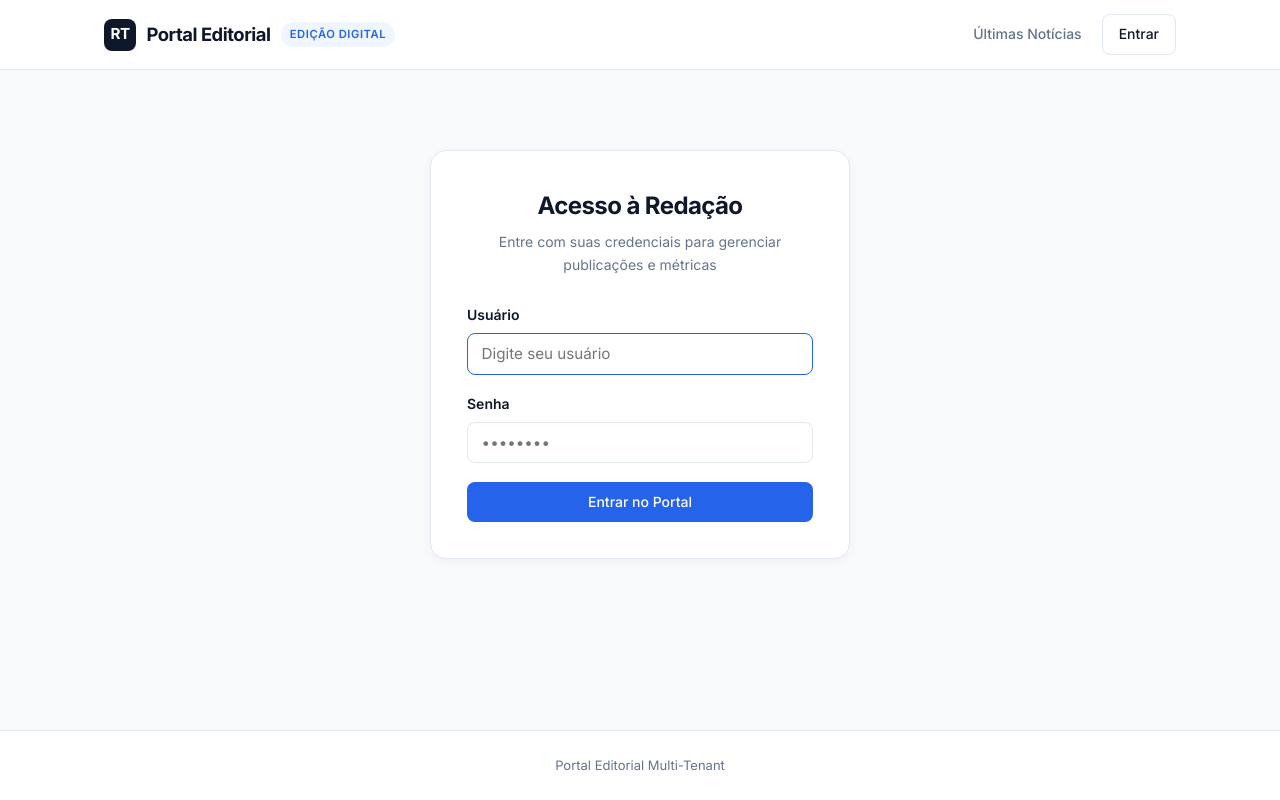
After one commit to caiosandor/blog, a Django app: page /entrar/ in a window 1280 px wide. The commit adds this page. Run offline with Django 5.2, Linux system fonts and the light colour scheme.

Commit message:
criando a tela de login editorial e configura redirecionamento de autenticacao

```diff
--- a/portal/blog/templates/blog/base.html
+++ b/portal/blog/templates/blog/base.html
@@ -238,7 +238,7 @@
                     <span class="nav-user">@{{ user.username }}</span>
                     <a href="{% url 'logout' %}" class="btn btn-outline" style="padding: 0.35rem 0.75rem; font-size: 0.8125rem;">Sair</a>
                 {% else %}
-                    <a href="/admin/login/?next=/" class="btn btn-outline">Entrar</a>
+                    <a href="{% url 'login' %}" class="btn btn-outline">Entrar</a>
                 {% endif %}
             </nav>
         </div>
--- /dev/null
+++ b/portal/blog/templates/blog/login.html
@@ -0,0 +1,105 @@
+{% extends 'blog/base.html' %}
+
+{% block title %}Entrar — Portal Editorial{% endblock %}
+
+{% block extra_css %}
+<style>
+    .login-wrapper {
+        max-width: 420px;
+        margin: 3rem auto;
+        background-color: var(--bg-card);
+        border: 1px solid var(--border);
+        border-radius: 1rem;
+        padding: 2.25rem;
+        box-shadow: 0 4px 12px rgba(15, 23, 42, 0.04);
+    }
+
+    .login-header {
+        text-align: center;
+        margin-bottom: 1.75rem;
+    }
+
+    .login-header h1 {
+        font-size: 1.5rem;
+        font-weight: 700;
+        letter-spacing: -0.025em;
+    }
+
+    .login-header p {
+        font-size: 0.875rem;
+        color: var(--text-muted);
+        margin-top: 0.35rem;
+    }
+
+    .form-group {
+        margin-bottom: 1.15rem;
+    }
+
+    .form-group label {
+        display: block;
+        font-size: 0.875rem;
+        font-weight: 600;
+        margin-bottom: 0.4rem;
+        color: var(--text-main);
+    }
+
+    .form-group input {
+        width: 100%;
+        padding: 0.65rem 0.85rem;
+        border: 1px solid var(--border);
+        border-radius: 0.5rem;
+        font-size: 0.95rem;
+        font-family: inherit;
+        outline: none;
+        transition: border-color 0.15s;
+    }
+
+    .form-group input:focus {
+        border-color: var(--primary);
+    }
+
+    .error-box {
+        background-color: #fee2e2;
+        color: #991b1b;
+        border: 1px solid #fecaca;
+        border-radius: 0.5rem;
+        padding: 0.75rem 1rem;
+        font-size: 0.85rem;
+        margin-bottom: 1.25rem;
+    }
+</style>
+{% endblock %}
+
+{% block content %}
+    <div class="login-wrapper">
+        <div class="login-header">
+            <h1>Acesso à Redação</h1>
+            <p>Entre com suas credenciais para gerenciar publicações e métricas</p>
+        </div>
+
+        {% if form.errors %}
+            <div class="error-box">
+                Usuário ou senha inválidos. Verifique os dados e tente novamente.
+            </div>
+        {% endif %}
+
+        <form method="post">
+            {% csrf_token %}
+            <input type="hidden" name="next" value="{{ next }}">
+
+            <div class="form-group">
+                <label for="id_username">Usuário</label>
+                <input type="text" name="username" id="id_username" autofocus required placeholder="Digite seu usuário">
+            </div>
+
+            <div class="form-group">
+                <label for="id_password">Senha</label>
+                <input type="password" name="password" id="id_password" required placeholder="••••••••">
+            </div>
+
+            <button type="submit" class="btn btn-primary" style="width: 100%; padding: 0.65rem;">
+                Entrar no Portal
+            </button>
+        </form>
+    </div>
+{% endblock %}
--- a/portal/blog/urls.py
+++ b/portal/blog/urls.py
@@ -1,4 +1,5 @@
 from django.urls import path
+from django.contrib.auth.views import LoginView
 from . import views
 
 urlpatterns = [
@@ -14,6 +15,7 @@ urlpatterns = [
     path('dashboard/', views.dashboard_view, name='dashboard'),
     path('dashboard/exportar-csv/', views.exportar_posts_csv, name='exportar-posts-csv'),
 
-    # Rota de encerramento de sessão
+    # Rotas de autenticação do portal
+    path('entrar/', LoginView.as_view(template_name='blog/login.html'), name='login'),
     path('sair/', views.sair_view, name='logout'),
 ]
--- a/portal/blog/views.py
+++ b/portal/blog/views.py
@@ -177,4 +177,4 @@ def exportar_posts_csv(request):
 
 def sair_view(request):
     logout(request)
-    return redirect('/admin/login/?next=/')
+    return redirect('login')
--- a/portal/portal/settings.py
+++ b/portal/portal/settings.py
@@ -94,3 +94,7 @@ MAILERS = {
         'BACKEND': 'django.core.mail.backends.console.EmailBackend',
     },
 }
+
+
+LOGIN_URL = 'login'
+LOGIN_REDIRECT_URL = 'lista'
```
Also changed, not shown: portal/db.sqlite3.
